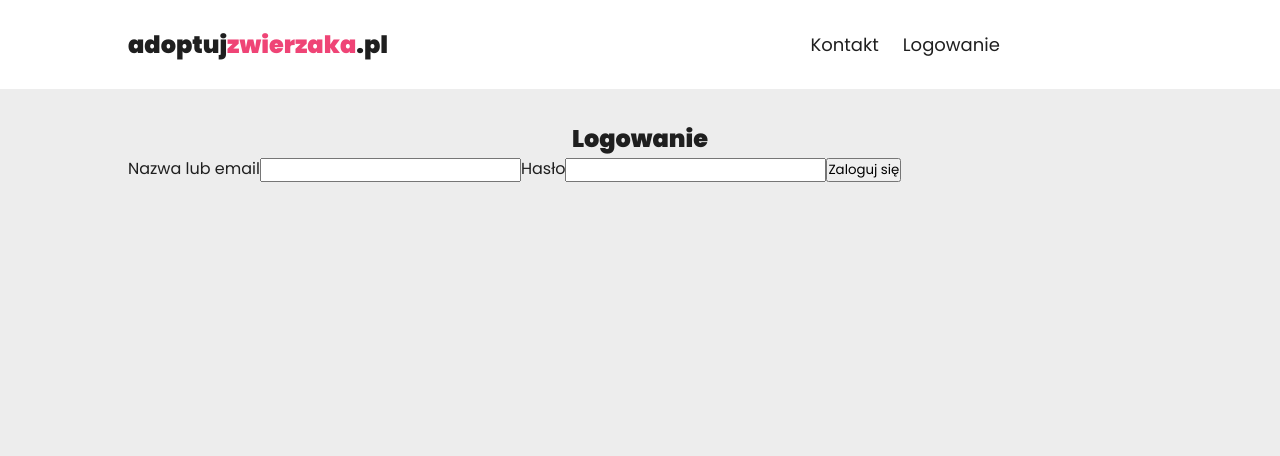
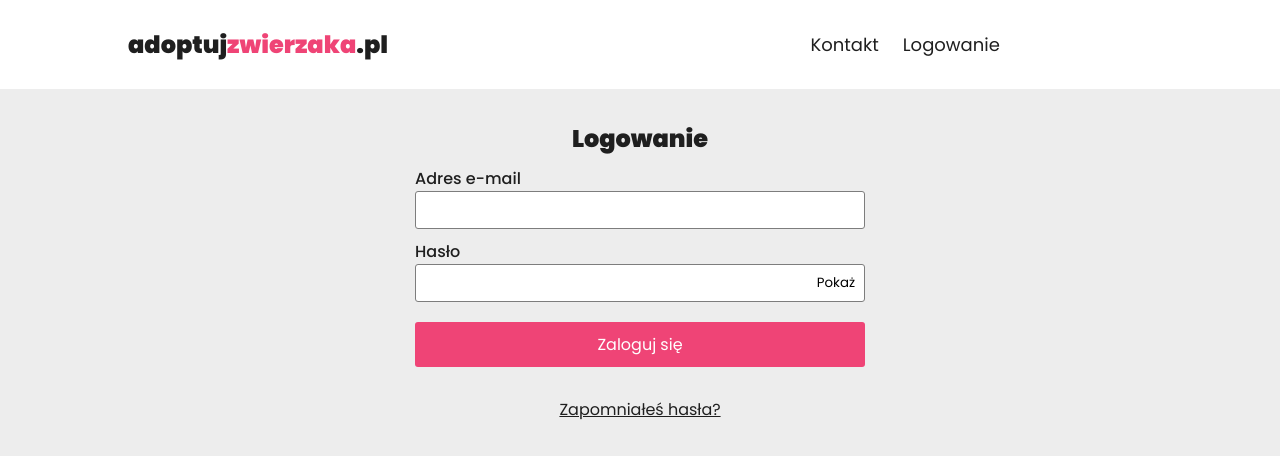
Before and after one commit to mimoid-prog/adoptuj-zwierzaka, a Next.js app: page /logowanie in a window 1280 px wide. Shown: the top 456 px of the page. Built offline with nearby package versions, Linux system fonts and the light colour scheme.

Commit message:
Added login page and form

```diff
--- a/components/Forms/LoginForm.js
+++ b/components/Forms/LoginForm.js
@@ -1,36 +1,102 @@
-import React from "react";
+import React, { useState } from "react";
 import { useFormik } from "formik";
+import styles from "./form.module.css";
+import Link from "next/link";
+
+const validate = values => {
+  const errors = {};
+  if (!values.email) {
+    errors.email = "Pole nie może być puste";
+  }
+
+  if (!values.password) {
+    errors.password = "Pole nie może być puste";
+  }
+
+  return errors;
+};
 
 const LoginForm = () => {
+  const [passwordOptions, setPasswordOptions] = useState({
+    type: "password",
+    text: "Pokaż"
+  });
+
+  const handlePasswordOptionsChange = e => {
+    e.preventDefault();
+    if (passwordOptions.type === "text")
+      setPasswordOptions({
+        type: "password",
+        text: "Pokaż"
+      });
+    else
+      setPasswordOptions({
+        type: "text",
+        text: "Ukryj"
+      });
+  };
+
   const formik = useFormik({
     initialValues: {
       login: "",
       password: ""
     },
+    validate,
     onSubmit: values => {
-      alert("Yeah bruh");
+      alert(JSON.stringify(values, null, 2));
     }
   });
 
   return (
-    <form onSubmit={formik.handleSubmit}>
-      <label htmlFor="login">Nazwa lub email</label>
+    <form onSubmit={formik.handleSubmit} className={styles.form}>
+      <label htmlFor="email" className={styles.label}>
+        Adres e-mail
+      </label>
       <input
-        id="login"
-        name="login"
-        type="text"
+        id="email"
+        name="email"
+        type="email"
         onChange={formik.handleChange}
-        value={formik.values.login}
+        onBlur={formik.handleBlur}
+        value={formik.values.email}
+        className={styles.textInput}
       />
-      <label htmlFor="password">Hasło</label>
+      {formik.touched.email && formik.errors.email ? (
+        <p className={styles.error}>{formik.errors.email}</p>
+      ) : null}
+
+      <label htmlFor="password" className={styles.label}>
+        Hasło
+      </label>
+      <div className={styles.passwordBox}>
         <input
           id="password"
           name="password"
-        type="password"
+          type={passwordOptions.type}
           onChange={formik.handleChange}
+          onBlur={formik.handleBlur}
           value={formik.values.password}
+          className={styles.textInput}
         />
-      <button type="submit">Zaloguj się</button>
+        <button
+          className={styles.showPassword}
+          onClick={handlePasswordOptionsChange}
+        >
+          {passwordOptions.text}
+        </button>
+      </div>
+
+      {formik.touched.password && formik.errors.password ? (
+        <p className={styles.error}>{formik.errors.password}</p>
+      ) : null}
+
+      <button type="submit" className={`btn main-btn ${styles.submitBtn}`}>
+        Zaloguj się
+      </button>
+
+      <Link href="/przypomnienie-hasla">
+        <a className={styles.forgotPasswordBtn}>Zapomniałeś hasła?</a>
+      </Link>
     </form>
   );
 };
--- a/components/Forms/form.module.css
+++ b/components/Forms/form.module.css
@@ -52,6 +52,12 @@
   font-size: 13px;
 }
 
+.forgotPasswordBtn {
+  color: var(--font-color);
+  text-align: center;
+  margin-top: 30px;
+}
+
 @media (min-width: 1024px) {
   .form {
     width: 450px;
```
Lines whose indentation alone changed are shown as unchanged.
